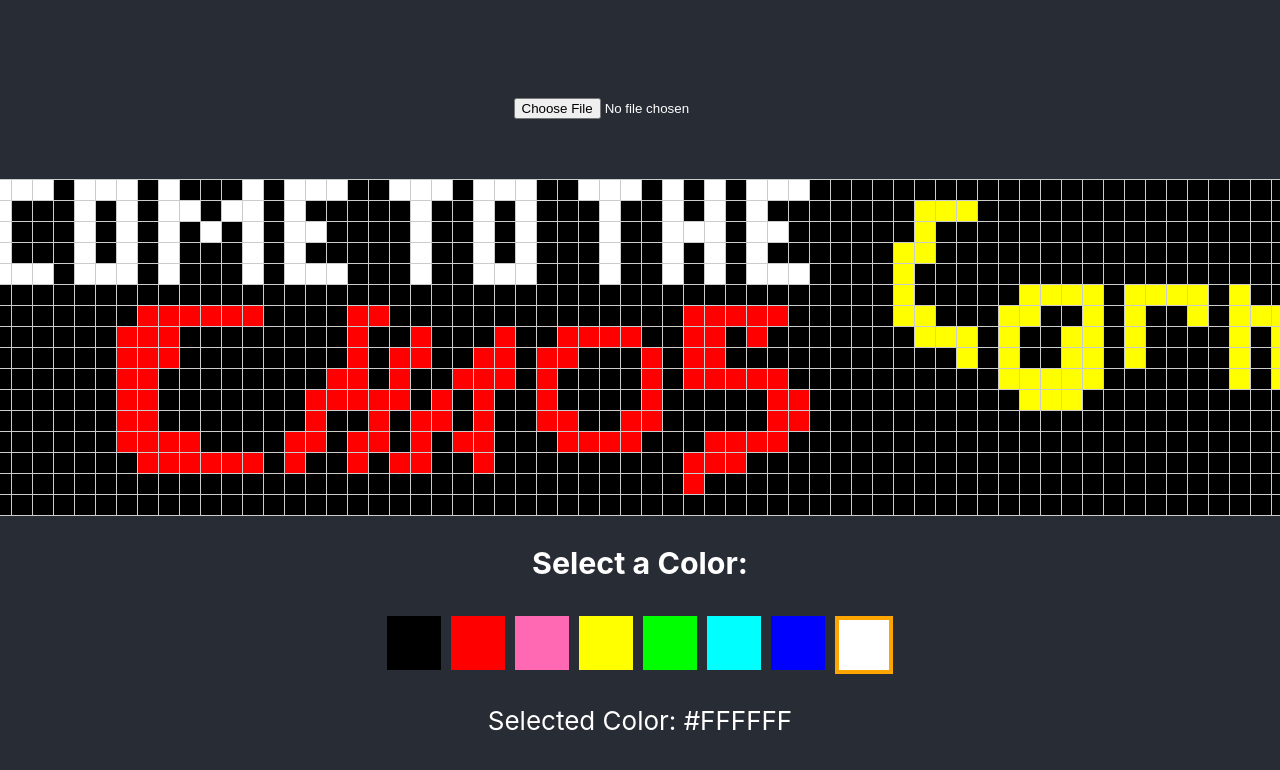
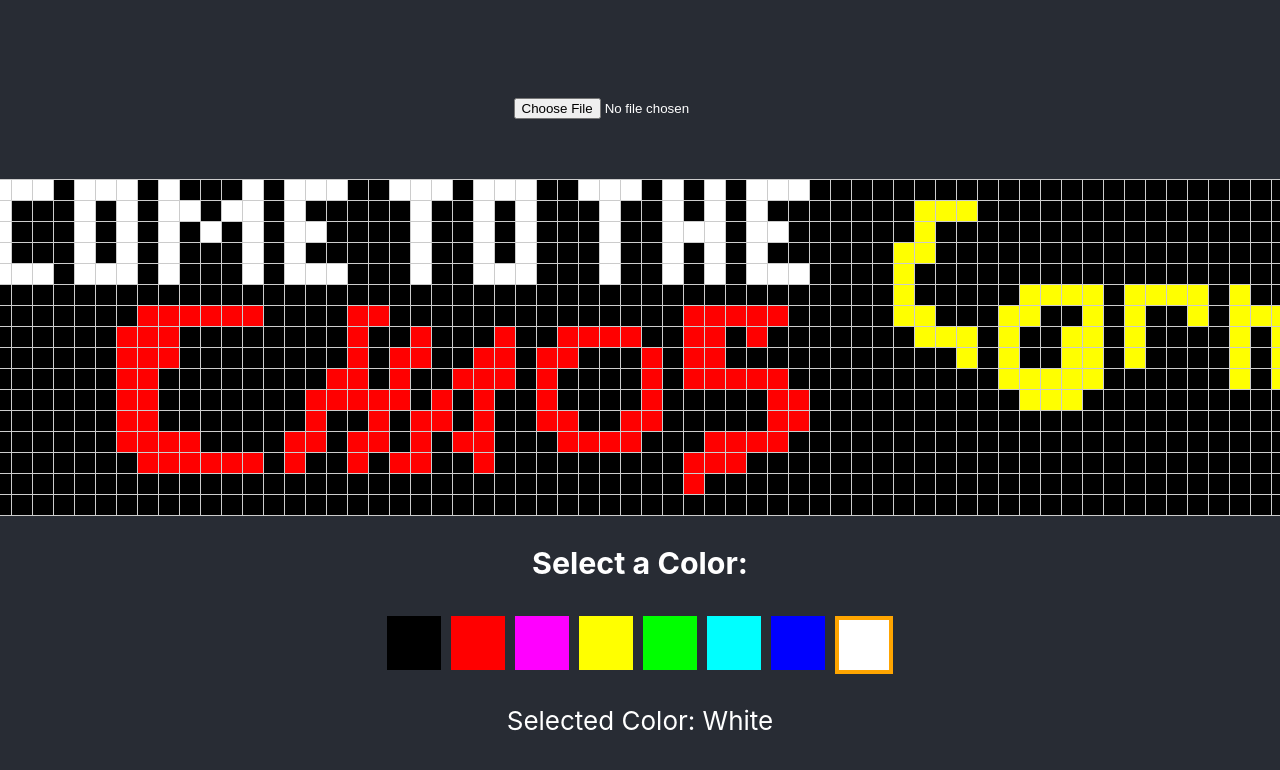
Before and after one commit to HumbertoL/coolled-editor, a React (Create React App) app: page / in a window 1280 px wide. Shown: the top 770 px of the page. Built offline with nearby package versions, Linux system fonts and the light colour scheme.

Commit message:
feat: implement color update logic

```diff
--- a/src/App.js
+++ b/src/App.js
@@ -6,6 +6,7 @@ import styled from 'styled-components';
 
 import welcome from './sample/welcome_to_chaos_corner.json';
 import ColorPicker from './ColorPicker';
+import { getColorObjectFromName } from './helpers/colors';
 
 
 const FileUpload = styled.input`
@@ -14,7 +15,7 @@ const FileUpload = styled.input`
 
 function App() {
   const [pixelArray, setPixelArray] = useState(() => parseData(JSON.stringify(welcome)));
-  const [selectedColor, setSelectedColor] = useState( "#FFFFFF");
+  const [selectedColor, setSelectedColor] = useState( "White");
 
   const readFile = (file) => {
     const reader = new FileReader();
@@ -37,11 +38,19 @@ function App() {
     }
   };
 
+  const handleClick = (index) => {
+    console.log(index);
+    const rgb = getColorObjectFromName(selectedColor);
+    const newPixelArray = [...pixelArray];
+    newPixelArray[index] = rgb;
+    setPixelArray(newPixelArray);
+  }
+
   return (
     <div className="App">
       <header className="App-header">
         <FileUpload type="file" onChange={handleFileChange} />
-        <Grid pixelArray={pixelArray} />
+        <Grid pixelArray={pixelArray} onClick={handleClick} />
         <ColorPicker setSelectedColor={setSelectedColor} selectedColor={selectedColor} />
       </header>
     </div>
--- a/src/ColorPicker.js
+++ b/src/ColorPicker.js
@@ -1,5 +1,6 @@
 import React, { useState } from 'react';
 import styled from 'styled-components';
+import { colors } from './helpers/colors';
 
 const ColorSquare = styled.div`
   width: 50px;
@@ -16,20 +17,13 @@ const ColorSquare = styled.div`
 
 const ColorPicker = ({ setSelectedColor, selectedColor }) => {
 
-    const colors = [
-        { name: 'Black', hex: '#000000' },
-        { name: 'Red', hex: '#FF0000' },
-        { name: 'Pink', hex: '#FF69B4' },
-        { name: 'Yellow', hex: '#FFFF00' },
-        { name: 'Green', hex: '#00FF00' },
-        { name: 'Cyan', hex: '#00FFFF' },
-        { name: 'Blue', hex: '#0000FF' },
-        { name: 'White', hex: '#FFFFFF' },
-    ];
+
 
     const handleColorSelection = (color) => {
         setSelectedColor(color === selectedColor ? null : color); // Toggle selection
     };
+
+
 
     return (
         <div>
@@ -39,14 +33,14 @@ const ColorPicker = ({ setSelectedColor, selectedColor }) => {
                     <ColorSquare
                         key={index}
                         color={color.hex}
-                        selected={selectedColor === color.hex}
-                        onClick={() => handleColorSelection(color.hex)}
+                        selected={selectedColor === color.name}
+                        onClick={() => handleColorSelection(color.name)}
                     >
                     </ColorSquare>
                 ))}
             </div>
             <div>
-                <p>Selected Color: {selectedColor || 'None'}</p>
+                <p>Selected Color: {selectedColor}</p>
             </div>
         </div>
     );
--- a/src/Grid.js
+++ b/src/Grid.js
@@ -1,5 +1,6 @@
 import React from 'react';
 import styled from 'styled-components';
+import { getColorFromChunk } from './helpers/colors';
 
 // Styled component for the individual grid square
 const GridSquare = styled.div`
@@ -21,13 +22,20 @@ const GridContainer = styled.div`
 
 
 // Component for rendering the grid
-const Grid = ({ pixelArray }) => {
-    if (!pixelArray) return <div>Please upload a file</div>;
+const Grid = ({ pixelArray, onClick }) => {
+    if (!pixelArray) {
+        return <div>Please upload a file</div>;
+    }
+
+    const handleClick = (index) => {
+        onClick(index);
+
+    }
 
     return (
         <GridContainer>
             {pixelArray.map((pixel, index) => (
-                <GridSquare key={index} style={{ backgroundColor: getColorFromChunk(pixel) }}>
+                <GridSquare key={index} style={{ backgroundColor: getColorFromChunk(pixel) }} onClick={() => handleClick(index)}>
                     {/* {index} */}
                 </GridSquare>
             ))}
@@ -36,13 +44,5 @@ const Grid = ({ pixelArray }) => {
 };
 
 
-function getColorFromChunk(pixel) {
-    const { r, g, b } = pixel;
-    const redValue = r ? 'FF' : '00';
-    const greenValue = g ? 'FF' : '00';
-    const blueValue = b ? 'FF' : '00';
-
-    return `#${redValue}${greenValue}${blueValue}`
-}
 
 export default Grid;
--- /dev/null
+++ b/src/helpers/colors.js
@@ -0,0 +1,38 @@
+export const colors = [
+    { name: 'Black', hex: '#000000' },
+    { name: 'Red', hex: '#FF0000' },
+    { name: 'Pink', hex: '#FF00FF' },
+    { name: 'Yellow', hex: '#FFFF00' },
+    { name: 'Green', hex: '#00FF00' },
+    { name: 'Cyan', hex: '#00FFFF' },
+    { name: 'Blue', hex: '#0000FF' },
+    { name: 'White', hex: '#FFFFFF' },
+];
+
+// const getNameFromHex = (hex) => {
+//     const color = colors.find((color) => color.hex === hex);
+//     return color ? color.name : 'None';
+// }
+
+export const getColorObjectFromName = (name) => {
+
+    const color = colors.find((color) => color.name === name)
+    const hexCode = color.hex;
+    // remove #
+    const hex = hexCode.substring(1);
+    // convert to rgb
+    const r = parseInt(hex.substring(0, 2), 16);
+    const g = parseInt(hex.substring(2, 4), 16);
+    const b = parseInt(hex.substring(4, 6), 16);
+    return { r, g, b };
+
+}
+
+export const getColorFromChunk = (pixel) => {
+    const { r, g, b } = pixel;
+    const redValue = r ? 'FF' : '00';
+    const greenValue = g ? 'FF' : '00';
+    const blueValue = b ? 'FF' : '00';
+
+    return `#${redValue}${greenValue}${blueValue}`
+}
```
